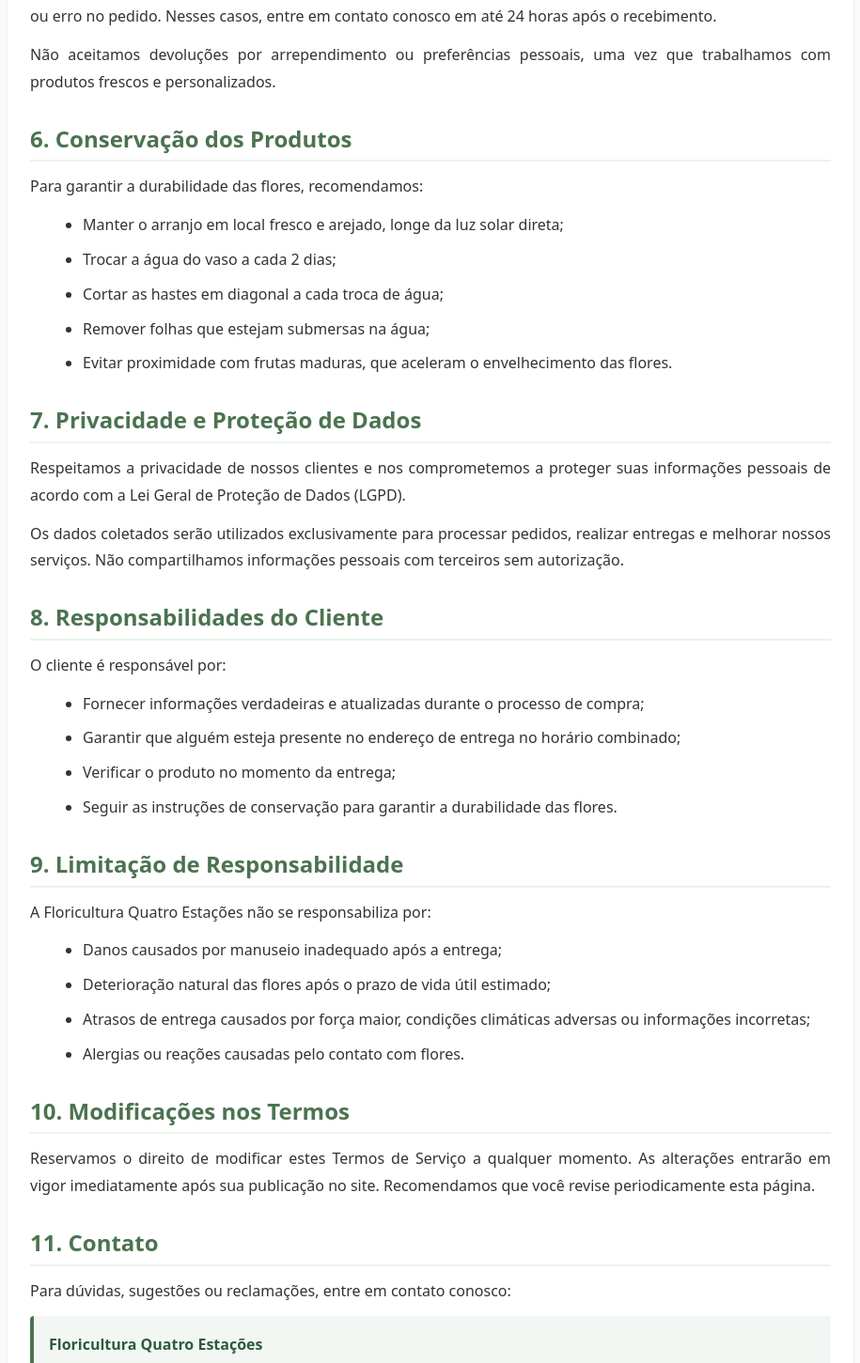
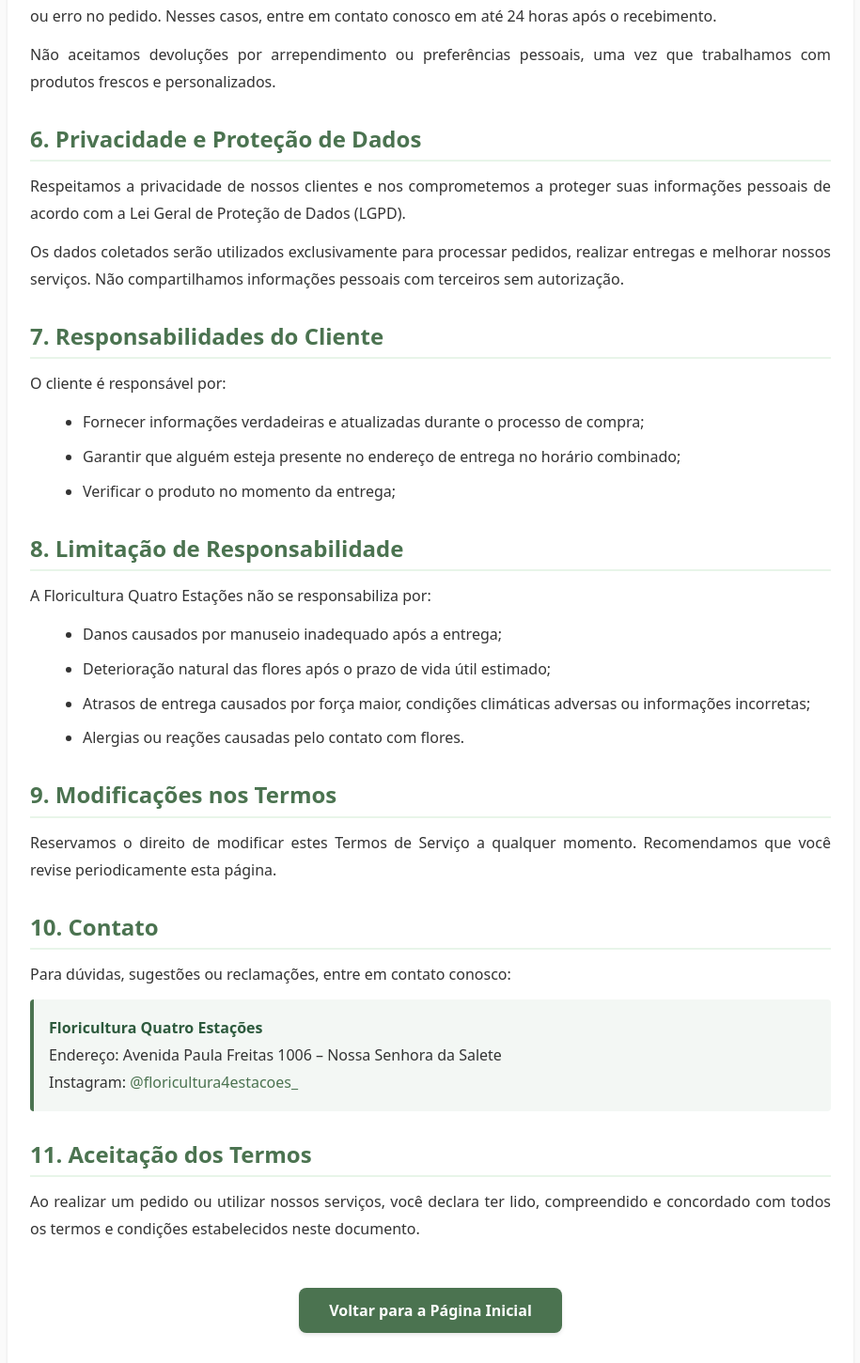
Before and after one commit to LuanTreuke/Front-Floricultura4Estacoes, a Next.js app in the folder front-tcc-floricultura/: page /termos-de-servico in a window 1280 px wide. Shown: the part 1202-2653 px from the top of the page at 94% size, without its empty margins (182-1097 px from the left). Built offline with nearby package versions, Linux system fonts and the light colour scheme.

Commit message:
therms update

```diff
--- a/front-tcc-floricultura/app/page.tsx
+++ b/front-tcc-floricultura/app/page.tsx
@@ -302,9 +302,6 @@
   <footer className={styles.footerSection}>
         <div className={styles.footerContent}>
           <div className={styles.footerCol}>
-
-          </div>
-          <div className={styles.footerCol}>
             <span className={styles.footerTitle}>Redes Sociais</span>
             <a href="https://www.instagram.com/floricultura4estacoes_/" target="_blank" rel="noopener noreferrer">Instagram</a>
           </div>
--- a/front-tcc-floricultura/app/termos-de-servico/page.tsx
+++ b/front-tcc-floricultura/app/termos-de-servico/page.tsx
@@ -16,7 +16,7 @@
 
       <div className={styles.content}>
         <h1 className={styles.title}>Termos de Serviço</h1>
-        <p className={styles.updateDate}>Última atualização: Novembro de 2024</p>
+        <p className={styles.updateDate}>Última atualização: Novembro de 2025</p>
 
         <section className={styles.section}>
           <h2>1. Introdução</h2>
@@ -54,7 +54,7 @@
         <section className={styles.section}>
           <h2>4. Entrega</h2>
           <p>
-            Realizamos entregas na região de Nossa Senhora da Salete e arredores. Os prazos de entrega são estimados
+            Realizamos entregas na região de União da Vitória, Porto União e arredores. Os prazos de entrega são estimados
             e podem variar de acordo com a disponibilidade, condições climáticas e demanda.
           </p>
           <p>
@@ -83,22 +83,9 @@
           </p>
         </section>
 
-        <section className={styles.section}>
-          <h2>6. Conservação dos Produtos</h2>
-          <p>
-            Para garantir a durabilidade das flores, recomendamos:
-          </p>
-          <ul>
-            <li>Manter o arranjo em local fresco e arejado, longe da luz solar direta;</li>
-            <li>Trocar a água do vaso a cada 2 dias;</li>
-            <li>Cortar as hastes em diagonal a cada troca de água;</li>
-            <li>Remover folhas que estejam submersas na água;</li>
-            <li>Evitar proximidade com frutas maduras, que aceleram o envelhecimento das flores.</li>
-          </ul>
-        </section>
 
         <section className={styles.section}>
-          <h2>7. Privacidade e Proteção de Dados</h2>
+          <h2>6. Privacidade e Proteção de Dados</h2>
           <p>
             Respeitamos a privacidade de nossos clientes e nos comprometemos a proteger suas informações pessoais
             de acordo com a Lei Geral de Proteção de Dados (LGPD).
@@ -110,7 +97,7 @@
         </section>
 
         <section className={styles.section}>
-          <h2>8. Responsabilidades do Cliente</h2>
+          <h2>7. Responsabilidades do Cliente</h2>
           <p>
             O cliente é responsável por:
           </p>
@@ -118,12 +105,11 @@
             <li>Fornecer informações verdadeiras e atualizadas durante o processo de compra;</li>
             <li>Garantir que alguém esteja presente no endereço de entrega no horário combinado;</li>
             <li>Verificar o produto no momento da entrega;</li>
-            <li>Seguir as instruções de conservação para garantir a durabilidade das flores.</li>
           </ul>
         </section>
 
         <section className={styles.section}>
-          <h2>9. Limitação de Responsabilidade</h2>
+          <h2>8. Limitação de Responsabilidade</h2>
           <p>
             A Floricultura Quatro Estações não se responsabiliza por:
           </p>
@@ -136,16 +122,15 @@
         </section>
 
         <section className={styles.section}>
-          <h2>10. Modificações nos Termos</h2>
+          <h2>9. Modificações nos Termos</h2>
           <p>
             Reservamos o direito de modificar estes Termos de Serviço a qualquer momento.
-            As alterações entrarão em vigor imediatamente após sua publicação no site.
             Recomendamos que você revise periodicamente esta página.
           </p>
         </section>
 
         <section className={styles.section}>
-          <h2>11. Contato</h2>
+          <h2>10. Contato</h2>
           <p>
             Para dúvidas, sugestões ou reclamações, entre em contato conosco:
           </p>
@@ -157,7 +142,7 @@
         </section>
 
         <section className={styles.section}>
-          <h2>12. Aceitação dos Termos</h2>
+          <h2>11. Aceitação dos Termos</h2>
           <p>
             Ao realizar um pedido ou utilizar nossos serviços, você declara ter lido, compreendido e
             concordado com todos os termos e condições estabelecidos neste documento.
```
